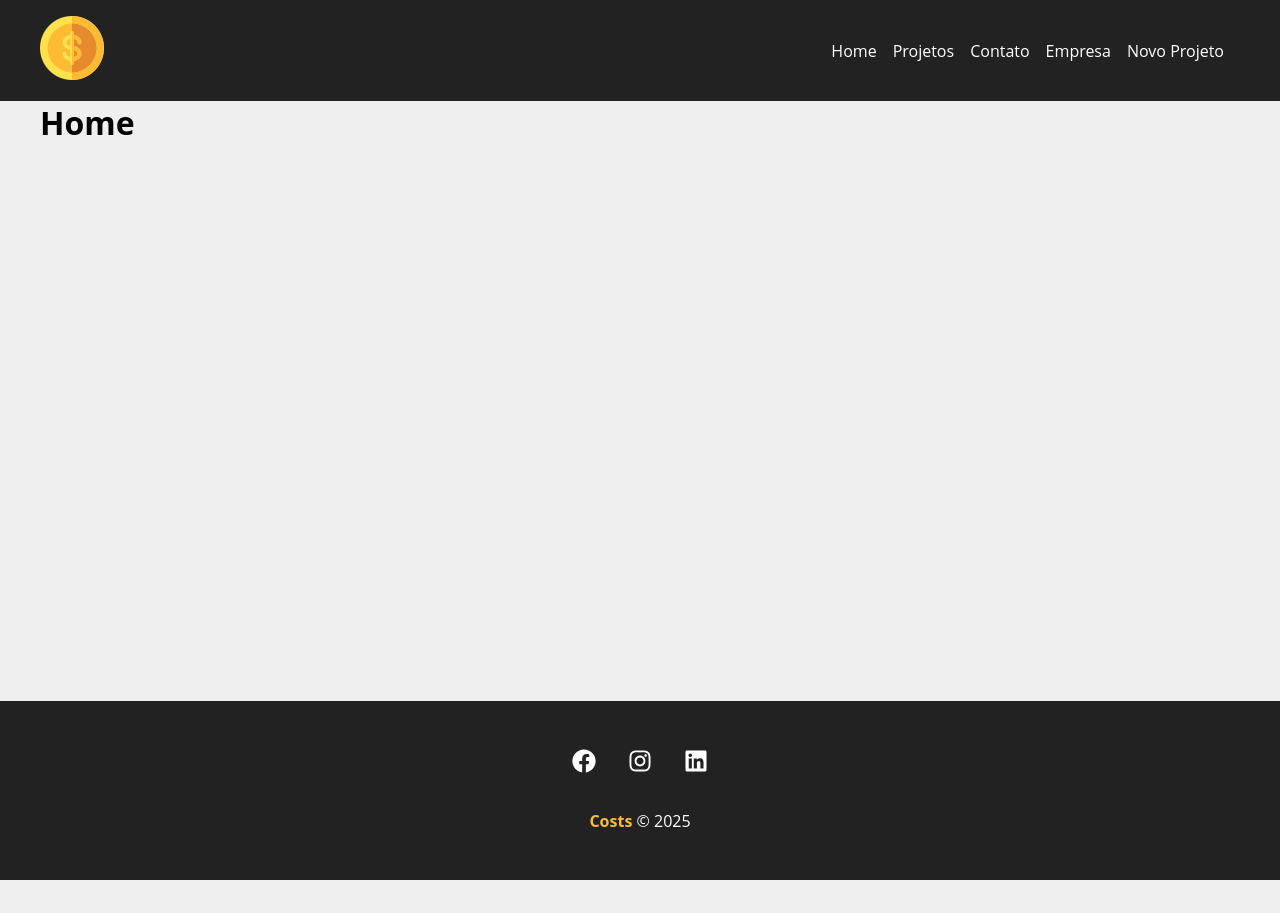
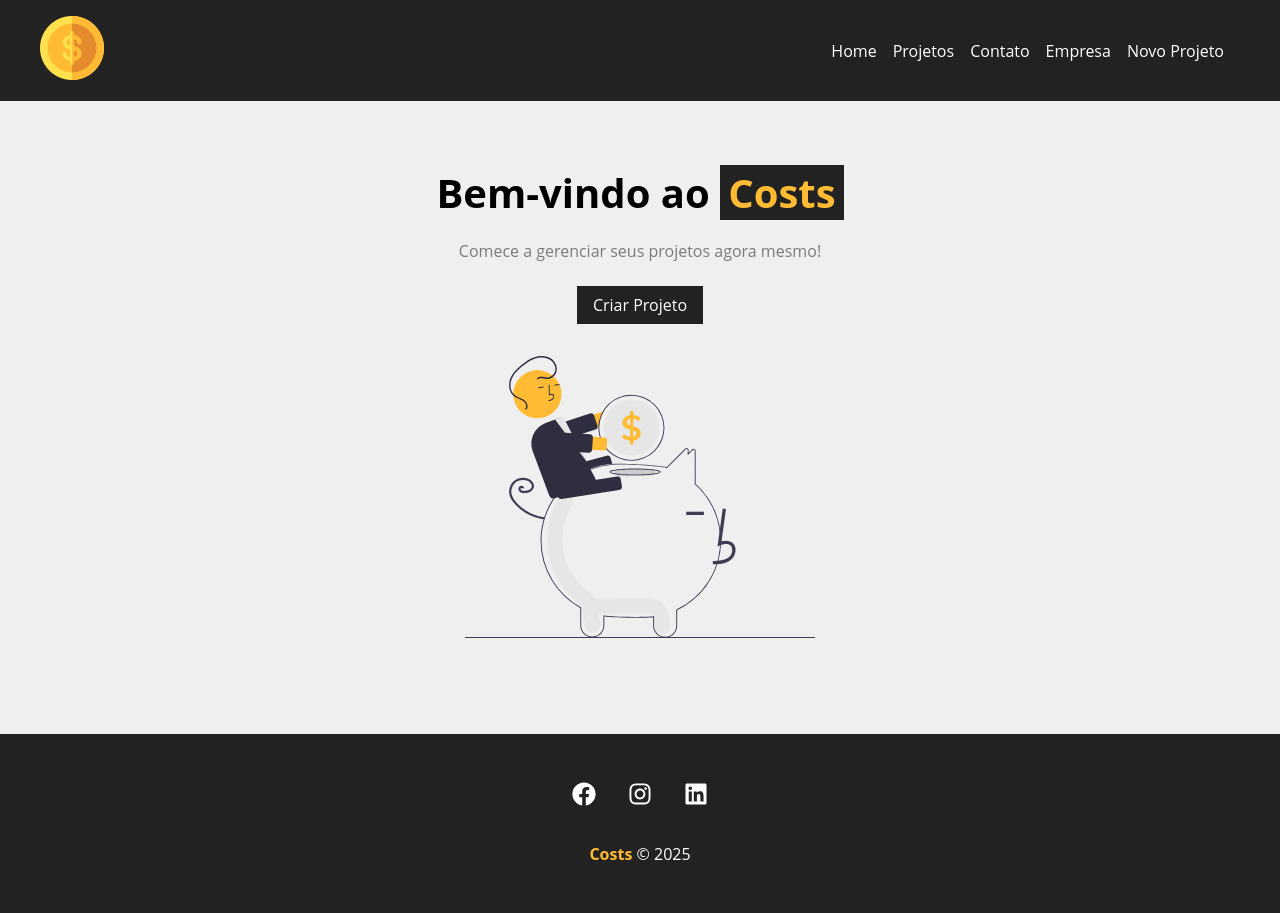
Before and after one commit to BrunaCrisSan/costs-layout, a React (Vite) app: page / in a window 1280 px wide. Before the commit the page ends 880 px from the top, so only its background shows below. Built offline with nearby package versions, Linux system fonts and the light colour scheme.

Commit message:
Created components

```diff
--- /dev/null
+++ b/src/components/layout/LinkButton.jsx
@@ -0,0 +1,10 @@
+import { Link } from 'react-router-dom';
+import styles from './LinkButton.module.css';
+function LinkButton({ to, text }) {
+  return (
+    <Link className={styles.btn} to={to}>
+      {text}
+    </Link>
+  );
+}
+export default LinkButton;
--- /dev/null
+++ b/src/components/layout/LinkButton.module.css
@@ -0,0 +1,10 @@
+.btn {
+  background-color: #222;
+  color: #fff;
+  padding: 0.5em 1em;
+  text-decoration: none;
+  transition: 0.5s;
+}
+.btn:hover {
+  color: #ffbb33;
+}
--- a/src/components/pages/Home.jsx
+++ b/src/components/pages/Home.jsx
@@ -1,4 +1,18 @@
+import styles from './Home.module.css';
+import savings from '../../img/savings.svg';
+import LinkButton from '../layout/LinkButton';
+
 function Home() {
-  return <h1>Home</h1>;
+  return (
+    <section className={styles.home_container}>
+      <h1>
+        Bem-vindo ao <span>Costs</span>
+      </h1>
+      <p>Comece a gerenciar seus projetos agora mesmo!</p>
+      <LinkButton to="/newproject" text="Criar Projeto" />
+      <img src={savings} alt="Costs" />
+    </section>
+  );
 }
+
 export default Home;
--- /dev/null
+++ b/src/components/pages/Home.module.css
@@ -0,0 +1,25 @@
+.home_container {
+  width: 100%;
+  display: flex;
+  flex-direction: column;
+  align-items: center;
+  justify-content: center;
+  padding: 4em;
+}
+.home_container h1 {
+  font-size: 2.5em;
+  margin-bottom: 0.5em;
+}
+.home_container h1 span {
+  color: #ffbb33;
+  padding: 0 0.2em;
+  background-color: #222;
+}
+.home_container p {
+  margin-bottom: 1.5em;
+  color: #7b7b7b;
+}
+.home_container img {
+  width: 350px;
+  margin: 2em 0;
+}
--- a/src/components/pages/NewProject.jsx
+++ b/src/components/pages/NewProject.jsx
@@ -1,5 +1,13 @@
+import ProjectForm from '../project/ProjectForm';
+import styles from './NewProject.module.css';
 function NewProject() {
-  return <h1>NewProject</h1>;
+  return (
+    <div className={styles.newproject_container}>
+      <h1>Criar Projeto</h1>
+      <p>Crie seu projeto para depois adicionar os serviços</p>
+      <ProjectForm />
+    </div>
+  );
 }
 
 export default NewProject;
--- /dev/null
+++ b/src/components/pages/NewProject.module.css
@@ -0,0 +1,11 @@
+.newproject_container {
+  width: 450px;
+  margin: 0 auto;
+  padding: 3em;
+}
+.newproject_container h1 {
+  margin-bottom: 0.5em;
+}
+.newproject_container p {
+  color: #7b7b7b;
+}
--- /dev/null
+++ b/src/components/project/ProjectForm.jsx
@@ -0,0 +1,22 @@
+function ProjectForm() {
+  return (
+    <form>
+      <div>
+        <input type="text" placeholder="Insira o nome do projeto" />
+      </div>
+      <div>
+        <input type="number" placeholder="Insira o orçamento total" />
+      </div>
+      <div>
+        <section name="category_id">
+          <option disabled>Selecione a categoria</option>
+        </section>
+      </div>
+      <div>
+        <input type="submit" value="Criar projeto" />
+      </div>
+    </form>
+  );
+}
+
+export default ProjectForm;
```
